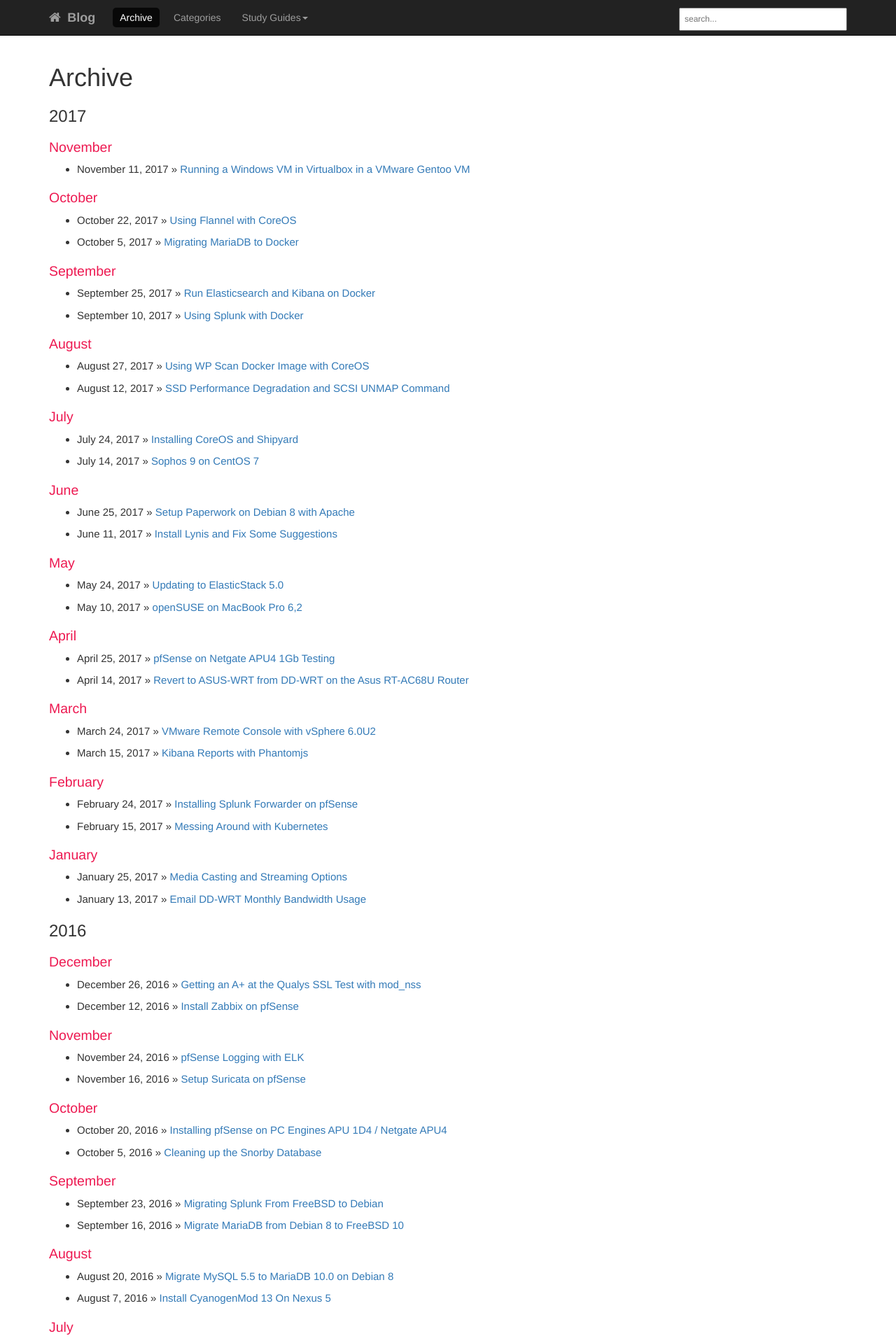
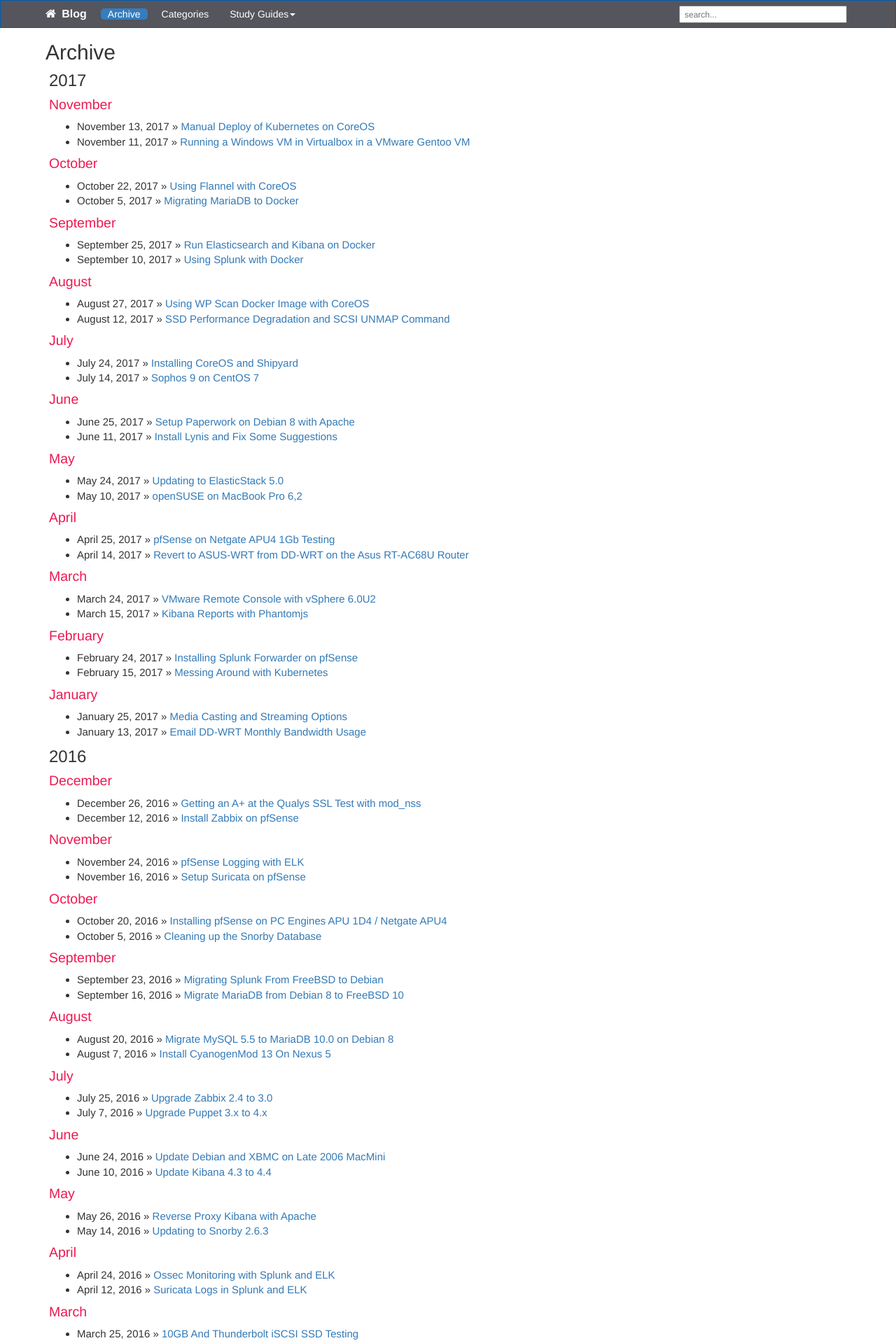
Before and after one commit to elatok/old-stuff, a Jekyll site: the page built from pages/archive.html, in a window 1280 px wide. Shown: the top 1919 px of the page at 70% size. Built offline with Jekyll 4.4.1, drawn with Linux system fonts in a browser that asks for light colours; nearby versions of some CDN libraries; comment, search, counter and statistics services are not loaded.

Commit message:
random css modifications

```diff
--- a/_includes/head.html
+++ b/_includes/head.html
@@ -14,7 +14,7 @@
 <link rel="stylesheet" href="/assets/css/customstyles.css">
 <link rel="stylesheet" href="/assets/css/boxshadowproperties.css">
 <!-- most color styles are extracted out to here -->
-<!--<link rel="stylesheet" href="/assets/css/theme-grey.css">-->
+<link rel="stylesheet" href="/assets/css/theme-grey.css">
 <!--<link rel="stylesheet" href="/assets/css/theme-green.css">-->
 
 <script src="https://cdnjs.cloudflare.com/ajax/libs/jquery/2.1.4/jquery.min.js"></script>
--- /dev/null
+++ b/_posts/2017-11-13-manual-deploy-of-kubernetes-on-coreos.md
@@ -0,0 +1,8 @@
+---
+published: true
+layout: post
+title: "Manual Deploy of Kubernetes on CoreOS"
+author: Karim Elatov
+categories: []
+tags: []
+---
--- a/assets/css/theme-grey.css
+++ b/assets/css/theme-grey.css
@@ -52,6 +52,12 @@ div#toc ul li ul {
 
 h4 {
     color: #ED1951;
+}
+
+h1 {
+    margin-top: 7px;
+    margin-bottom: 9px;
+    margin-left: -5px;
 }
 
 h1[id], h2[id], h3[id], h4[id], h5[id], h6[id], dt[id] {
@@ -141,6 +147,14 @@ hr.shaded {
     margin-bottom: 10px;
 }
 
+.navbar-toggle {
+    padding: 6px 10px;
+    margin-top: 5px;
+    margin-right: 15px;
+    margin-bottom: 0px;
+    background: darkgray;
+}
+
 .navbar-inverse {
     background-color: #55555d;
     border-color: #015CAE;
@@ -169,6 +183,11 @@ a.navbar-brand:hover {
 .navbar-inverse .navbar-collapse, .navbar-inverse .navbar-form {
     border-color: #248ec2 !important;
 }
+
+.navbar-inverse .navbar-collapse {
+	background: #55555e;
+}
+
 
 .btn-primary {
     color: #ffffff;
@@ -264,3 +283,21 @@ li.sidebarTitle {
 .post-list p {
     margin: 6px 0px;
 }
+
+@media (min-width: 768px){
+.navbar-collapse.collapse {
+    display: none!important;
+}
+}
+
+@media (min-width: 768px) {
+.navbar-collapse.collapse.in {
+    display: block!important;
+}
+}
+
+@media (min-width: 968px){
+.navbar-collapse.collapse {
+    display: inline!important;
+}
+}
```
Also changed, not shown: 1 other file.
